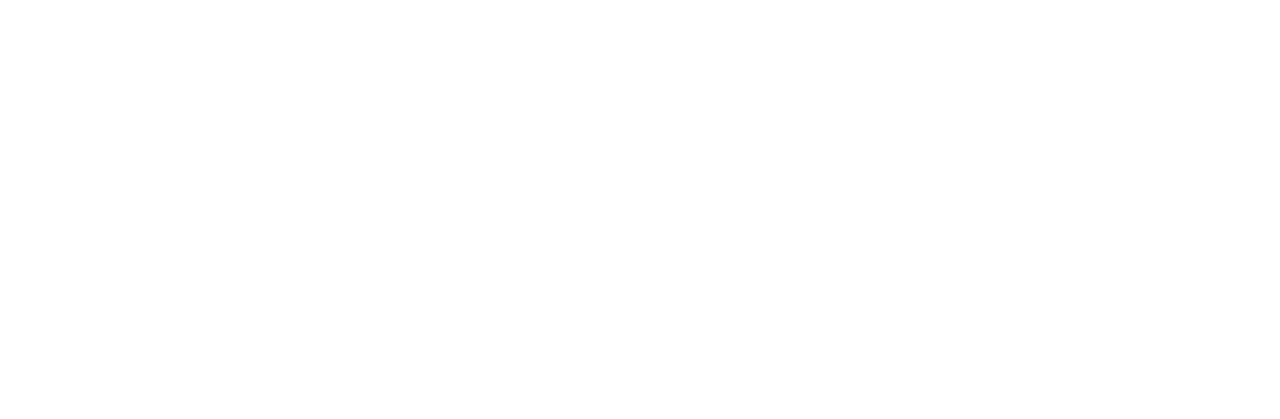
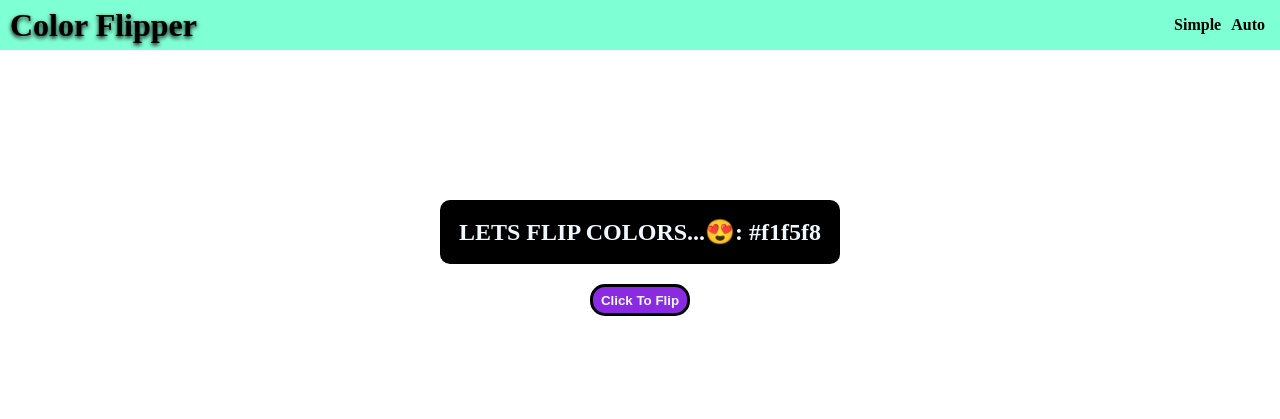
Before and after one commit to rjraghutech/color_fliper_js, a plain HTML site: page index.html in a window 1280 px wide. Drawn offline with Linux system fonts and the light colour scheme.

Commit message:
second commit

```diff
--- a/index.html
+++ b/index.html
@@ -8,6 +8,22 @@
     <link rel="stylesheet" href="style.css">
 </head>
 <body>
+    <nav>
+        <div class="nav-cont">
+            <h3>Color Flipper</h3>
+            <ul class="flip-option">
+                <li><a href="index.html"> Simple</a></li>
+                <li><a href="auto.html">Auto</a></li>
+            </ul>
+        </div>
+    </nav>
+    <main>
+        <div class="main-cont">
+            <h2>LETS FLIP COLORS...😍: <span class="color-code">#f1f5f8</span></h2>
+            <button class="flip-btn">Click To Flip</button>
+
+        </div>
+    </main>
     <script src="app.js"></script>
 </body>
 </html>
--- a/style.css
+++ b/style.css
@@ -0,0 +1,113 @@
+/* reset css */
+
+html, body, div, span, applet, object, iframe,
+h1, h2, h3, h4, h5, h6, p, blockquote, pre,
+a, abbr, acronym, address, big, cite, code,
+del, dfn, em, img, ins, kbd, q, s, samp,
+small, strike, strong, sub, sup, tt, var,
+b, u, i, center,
+dl, dt, dd, ol, ul, li,
+fieldset, form, label, legend,
+table, caption, tbody, tfoot, thead, tr, th, td,
+article, aside, canvas, details, embed,
+figure, figcaption, footer, header, hgroup,
+menu, nav, output, ruby, section, summary,
+time, mark, audio, video {
+	margin: 0;
+	padding: 0;
+	border: 0;
+	font-size: 100%;
+	font: inherit;
+	vertical-align: baseline;
+}
+/* HTML5 display-role reset for older browsers */
+article, aside, details, figcaption, figure,
+footer, header, hgroup, menu, nav, section {
+	display: block;
+}
+body {
+	line-height: 1;
+}
+ol, ul {
+	list-style: none;
+}
+blockquote, q {
+	quotes: none;
+}
+blockquote:before, blockquote:after,
+q:before, q:after {
+	content: '';
+	content: none;
+}
+table {
+	border-collapse: collapse;
+	border-spacing: 0;
+}
+
+/* Main CSS */
+
+.nav-cont {
+    background-color: aquamarine;
+    /* width: 90vm; */
+    /* margin: 0px 5px; */
+    padding: 0 10px;
+    height: 50px;
+    display: flex;
+    justify-content: space-between;
+    align-items: center;
+    font-weight: bold;
+}
+
+.nav-cont h3 {
+    font-size: xx-large;
+    font-weight: bolder;
+    text-shadow: 0 2px 4px black;
+}
+.flip-option {
+    display: flex;
+    align-items: center;
+
+}
+
+.flip-option li {
+    padding: 0 5px;
+}
+
+a {
+    text-decoration: none;
+    color: black;
+    font-size: medium;
+}
+
+.flip-btn {
+    background-color: blueviolet;
+    color: aliceblue;
+    font-weight: bolder;
+    height: 32px;
+    width: 100px;
+    border: 3px solid black;
+    border-radius: 15px;
+}
+
+.main-cont {
+    padding: 100px;
+    /* border: 2px solid black; */
+    display: flex;
+    flex-direction: column;
+    align-items: center;
+
+}
+
+.main-cont h2 {
+    background-color: black;
+    color: aliceblue;
+    border-radius: 10px;
+    font-weight: bold;
+    font-size: x-large;
+    /* height: 50px; */
+    padding: 20px 0;
+    margin: 50px 0 20px 0;
+    width: 400px;
+    text-align: center;
+
+}
```
